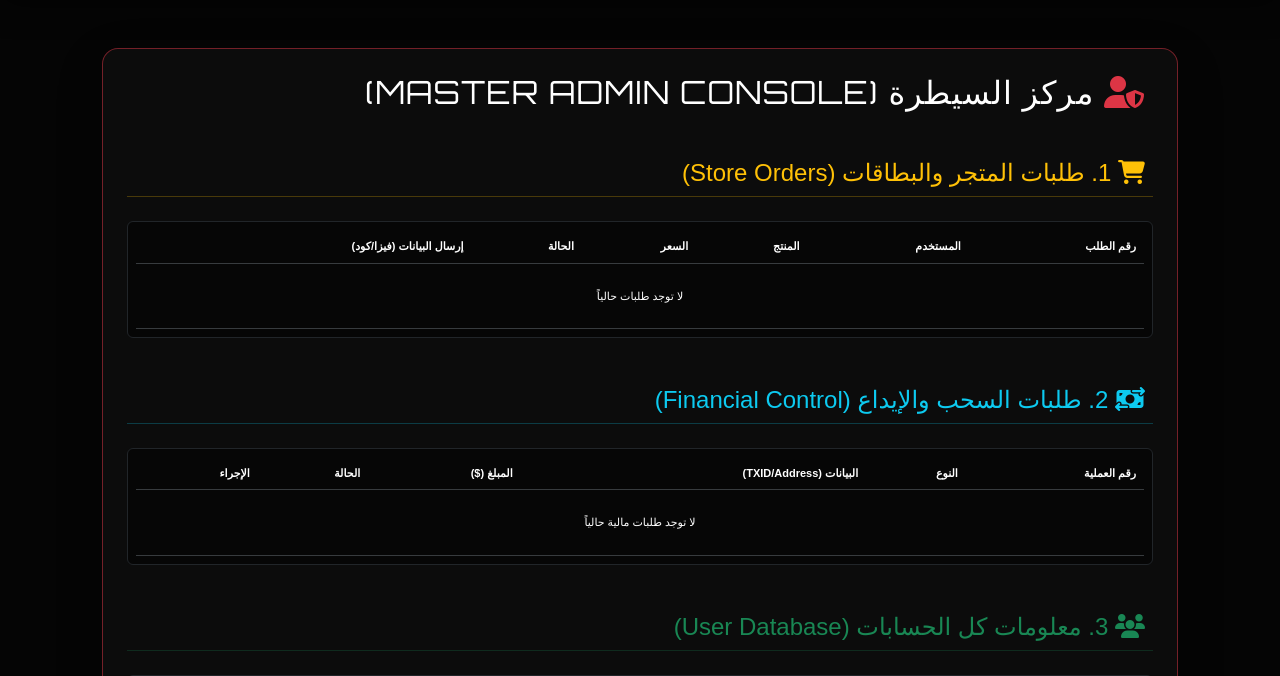
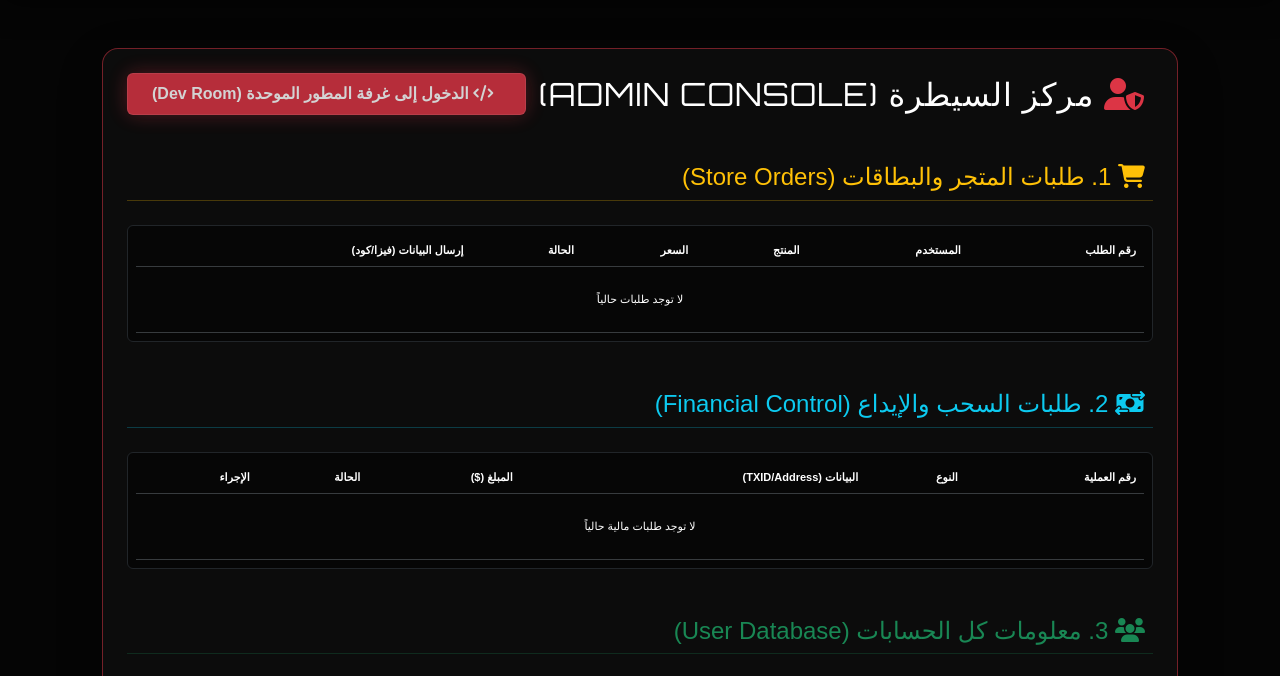
Before and after one commit to akliop/investment-site, a Flask app: template templates/admin_dashboard.html in a window 1280 px wide. Shown: the part 76-752 px from the top of the page. Run offline with Flask 3, Linux system fonts and the light colour scheme; the template is opened without the code that fills it, so the values that code supplies are empty.

Commit message:
UI: Add link to the Developer Room in the main Admin Console

```diff
--- a/templates/admin_dashboard.html
+++ b/templates/admin_dashboard.html
@@ -4,8 +4,19 @@
 <div class="row pt-4 ms-2 me-2">
     <div class="col-lg-12">
         <div class="glass-card border-danger border-opacity-50 p-4 shadow-lg overflow-hidden">
-            <h2 class="cyber-font text-white mb-5"><i class="fa-solid fa-user-shield text-danger me-2"></i> مركز السيطرة (Master Admin Console)</h2>
+            <div class="d-flex justify-content-between align-items-center mb-5">
+                <h2 class="cyber-font text-white m-0"><i class="fa-solid fa-user-shield text-danger me-2"></i> مركز السيطرة (Admin Console)</h2>
+                <a href="/admin/dev-room" class="btn btn-danger fw-bold px-4 py-2 shadow-glow animate-pulse">
+                    <i class="fa-solid fa-code me-2"></i> الدخول إلى غرفة المطور الموحدة (Dev Room)
+                </a>
+            </div>
 
+            <style>
+                .shadow-glow { box-shadow: 0 0 20px rgba(220, 53, 69, 0.4); border: 1px solid rgba(255,255,255,0.1); transition: 0.3s; }
+                .shadow-glow:hover { box-shadow: 0 0 35px rgba(220, 53, 69, 0.7); transform: scale(1.05); }
+                .animate-pulse { animation: pulse-red 2s infinite; }
+                @keyframes pulse-red { 0% { opacity: 1; } 50% { opacity: 0.8; } 100% { opacity: 1; } }
+            </style>
             <!-- SECTION 1: STORE PURCHASES -->
             <div class="mb-5">
                 <h4 class="text-warning mb-4 pb-2 border-bottom border-warning border-opacity-25"><i class="fa-solid fa-cart-shopping me-2"></i> 1. طلبات المتجر والبطاقات (Store Orders)</h4>
```
